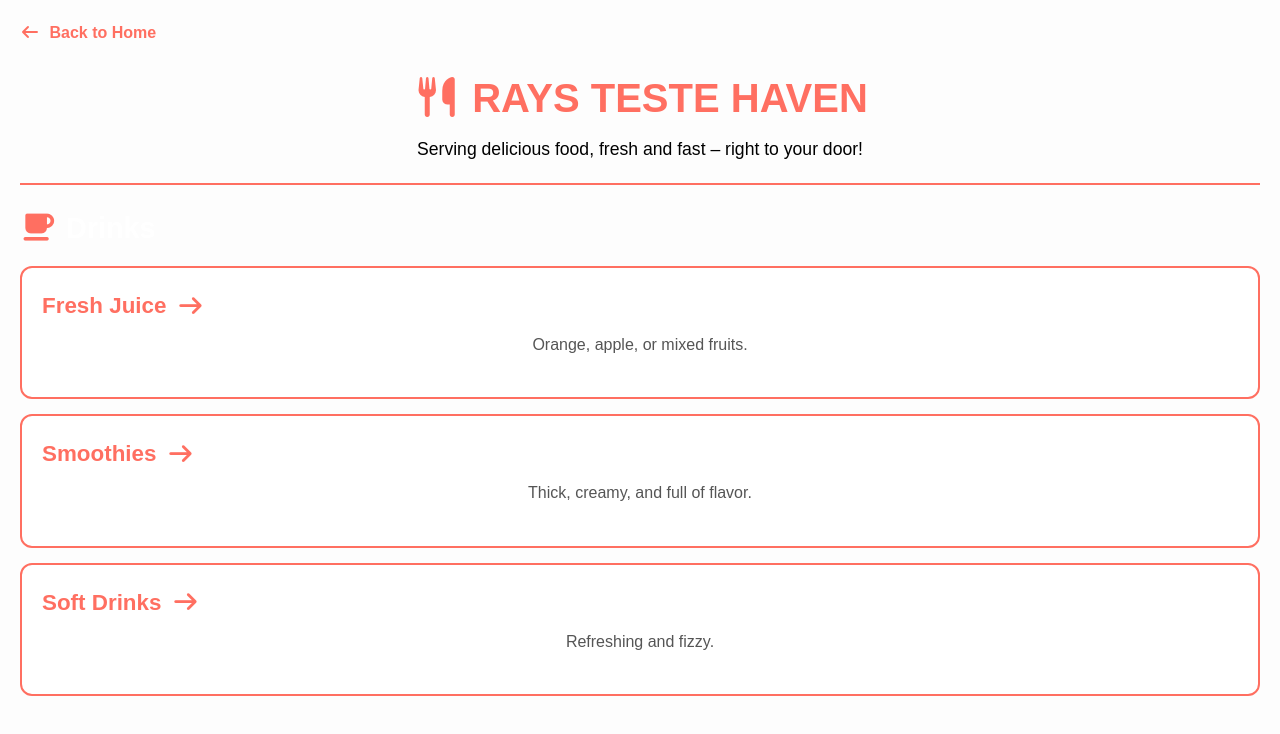
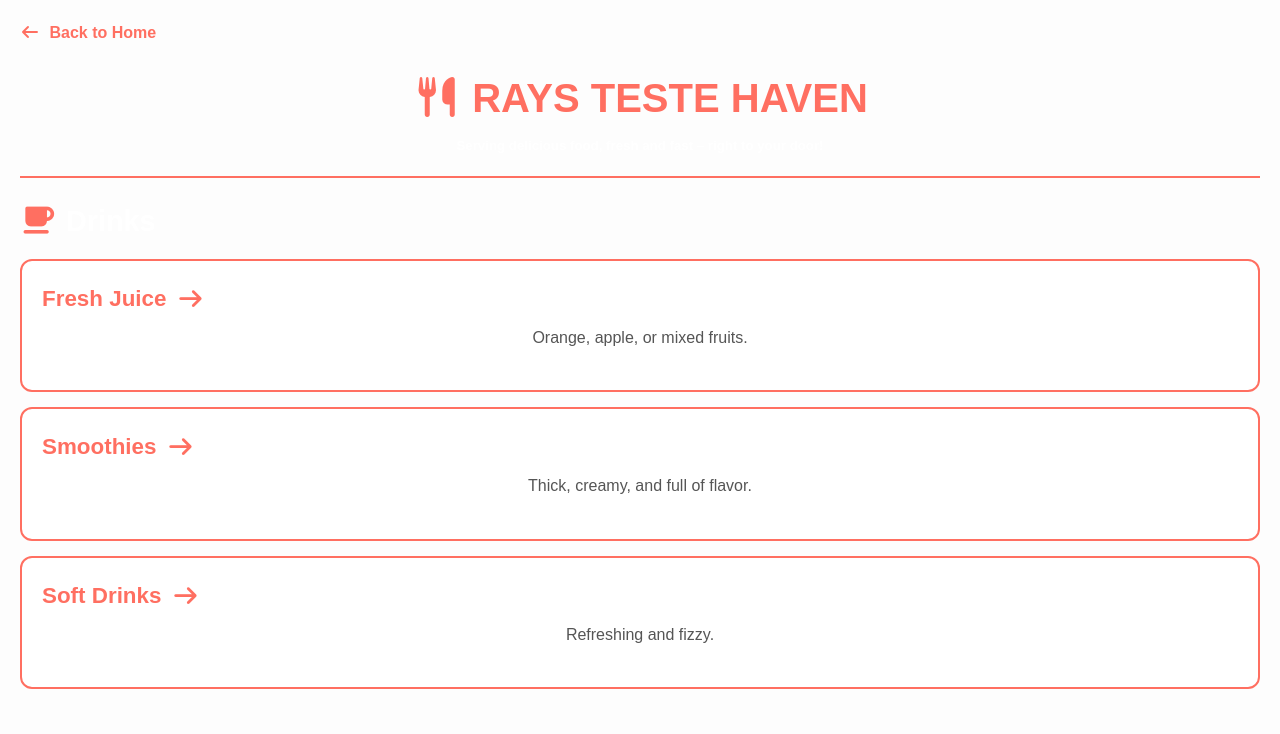
Before and after one commit to nkenganyiraymond-ITvarsity/Module-3-Assessment-2-, a plain HTML site: page drinks.html in a window 1280 px wide. Drawn offline with Linux system fonts and the light colour scheme.

Commit message:
Update drinks.html

```diff
--- a/drinks.html
+++ b/drinks.html
@@ -12,7 +12,7 @@
     </a>
 
     <h1><i class="fa-solid fa-utensils"></i>RAYS TESTE HAVEN</h1>
-    <p>Serving delicious food, fresh and fast – right to your door!</p>
+    <h5>Serving delicious food, fresh and fast – right to your door!</h5>
     <hr>
     <h2><i class="fa-solid fa-mug-saucer"></i>Drinks</h2>
 
```
